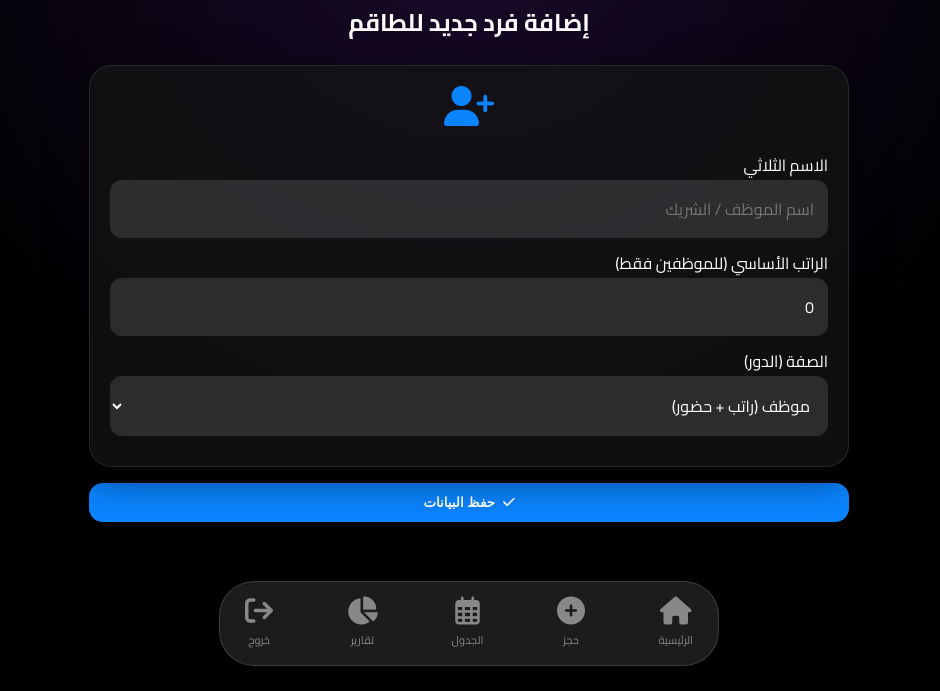
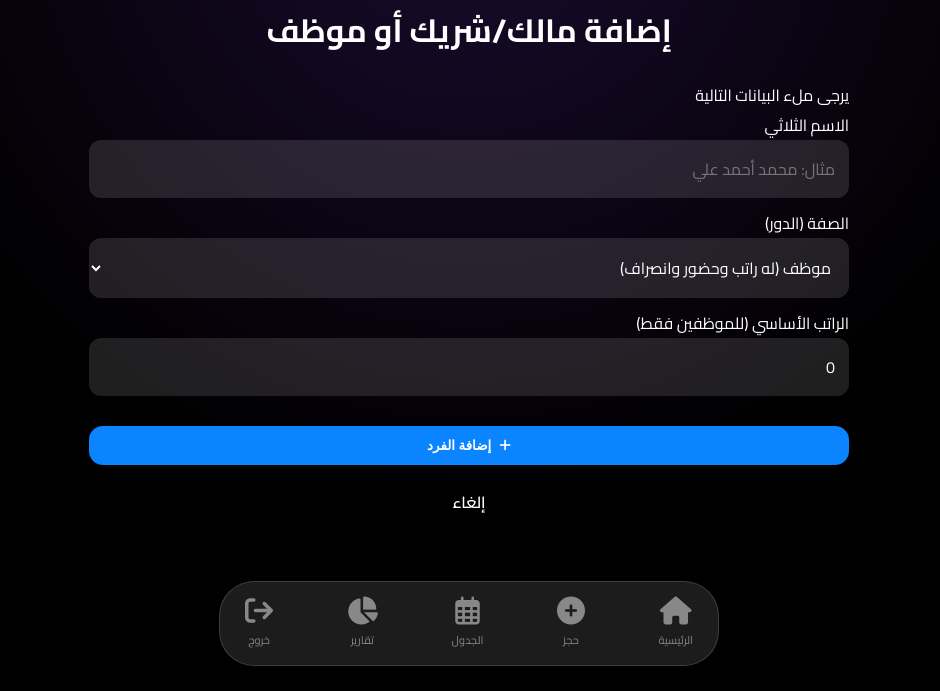
Before and after one commit to sanaa813hassan-maker/Hayah-Atelier, a Flask app: page /add_employee in a window 1280 px wide. Shown: the part 109-800 px from the top of the page, without its empty margins (171-1111 px from the left). Run offline with Flask 3, Linux system fonts and the light colour scheme; the visitor is signed in with stand-in values (Sample User, id 1).

Commit message:
Fix UI issues: Add buttons and improve add employee page

```diff
--- a/mysite/templates/add_employee.html
+++ b/mysite/templates/add_employee.html
@@ -1,31 +1,55 @@
 {% extends "layout.html" %}
+
+{% block title %}
+إضافة مالك/شريك أو موظف
+{% endblock %}
 
 {% block content %}
 <div class="fade-in">
-    <h2 style="text-align: center; margin-bottom: 20px;">إضافة فرد جديد للطاقم</h2>
+    <h1 style="text-align: center; margin-bottom: 20px;">إضافة مالك/شريك أو موظف</h1>
 
-    <form method="POST">
-        <div class="glass-card">
-            <div style="text-align: center; margin-bottom: 20px;">
-                <i class="fa-solid fa-user-plus" style="font-size: 40px; color: var(--primary-color);"></i>
+    <form method="POST" class="custom-form-container">
+        <div class="custom-card">
+            <div class="custom-card-header">
+                يرجى ملء البيانات التالية
             </div>
+            <div class="custom-card-body">
+                <div class="form-group">
+                    <label for="employee_name">الاسم الثلاثي</label>
+                    <input type="text" class="form-control" id="employee_name" name="employee_name" placeholder="مثال: محمد أحمد علي" required>
+                </div>
 
-            <label class="text-muted">الاسم الثلاثي</label>
-            <input type="text" name="employee_name" placeholder="اسم الموظف / الشريك" required>
+                <div class="form-group">
+                    <label for="employee_type">الصفة (الدور)</label>
+                    <select class="form-control" id="employee_type" name="employee_type">
+                        <option value="Employee">موظف (له راتب وحضور وانصراف)</option>
+                        <option value="Owner">مالك/شريك (له مسحوبات من الأرباح)</option>
+                    </select>
+                </div>
 
-            <label class="text-muted">الراتب الأساسي (للموظفين فقط)</label>
-            <input type="number" name="base_salary" placeholder="0 إذا كان شريك" value="0">
-
-            <label class="text-muted">الصفة (الدور)</label>
-            <select name="employee_type">
-                <option value="Employee">موظف (راتب + حضور)</option>
-                <option value="Owner">مالك/شريك (مسحوبات فقط)</option>
-            </select>
+                <div class="form-group" id="salary_field">
+                    <label for="base_salary">الراتب الأساسي (للموظفين فقط)</label>
+                    <input type="number" class="form-control" id="base_salary" name="base_salary" placeholder="اتركه 0 إذا كان مالك/شريك" value="0">
+                </div>
+            </div>
         </div>
 
-        <button type="submit" class="btn btn-primary">
-            <i class="fa-solid fa-check"></i> حفظ البيانات
-        </button>
+        <div style="text-align: center; margin-top: 20px;">
+            <button type="submit" class="btn btn-primary"><i class="fa-solid fa-plus"></i> إضافة الفرد</button>
+            <a href="{{ url_for('employees_menu') }}" class="btn btn-secondary">إلغاء</a>
+        </div>
     </form>
+
+    <script>
+        document.getElementById('employee_type').addEventListener('change', function() {
+            var salaryField = document.getElementById('salary_field');
+            if (this.value === 'Owner') {
+                salaryField.style.display = 'none';
+                document.getElementById('base_salary').value = 0;
+            } else {
+                salaryField.style.display = 'block';
+            }
+        });
+    </script>
 </div>
 {% endblock %}
--- a/mysite/templates/deductions_report_all.html
+++ b/mysite/templates/deductions_report_all.html
@@ -7,6 +7,10 @@
 {% block content %}
 <div class="fade-in">
     <h1 style="text-align: center; margin-bottom: 20px;">تقرير الخصومات الشامل</h1>
+
+    <div style="text-align: center; margin-bottom: 25px;">
+        <a href="{{ url_for('add_deduction') }}" class="btn btn-danger"><i class="fa-solid fa-file-circle-minus"></i> إضافة خصم جديد</a>
+    </div>
 
     <div class="custom-card-container" style="max-width: 800px; margin: auto;">
         <div class="custom-card">
--- a/mysite/templates/payments_log.html
+++ b/mysite/templates/payments_log.html
@@ -7,6 +7,10 @@
 {% block content %}
 <div class="fade-in">
     <h1 style="text-align: center; margin-bottom: 20px;">سجل مدفوعات الرواتب</h1>
+
+    <div style="text-align: center; margin-bottom: 25px;">
+        <a href="{{ url_for('add_payment') }}" class="btn btn-success"><i class="fa-solid fa-hand-holding-dollar"></i> إضافة دفعة راتب</a>
+    </div>
 
     <div class="custom-card-container" style="max-width: 800px; margin: auto;">
         <div class="custom-card">
```
